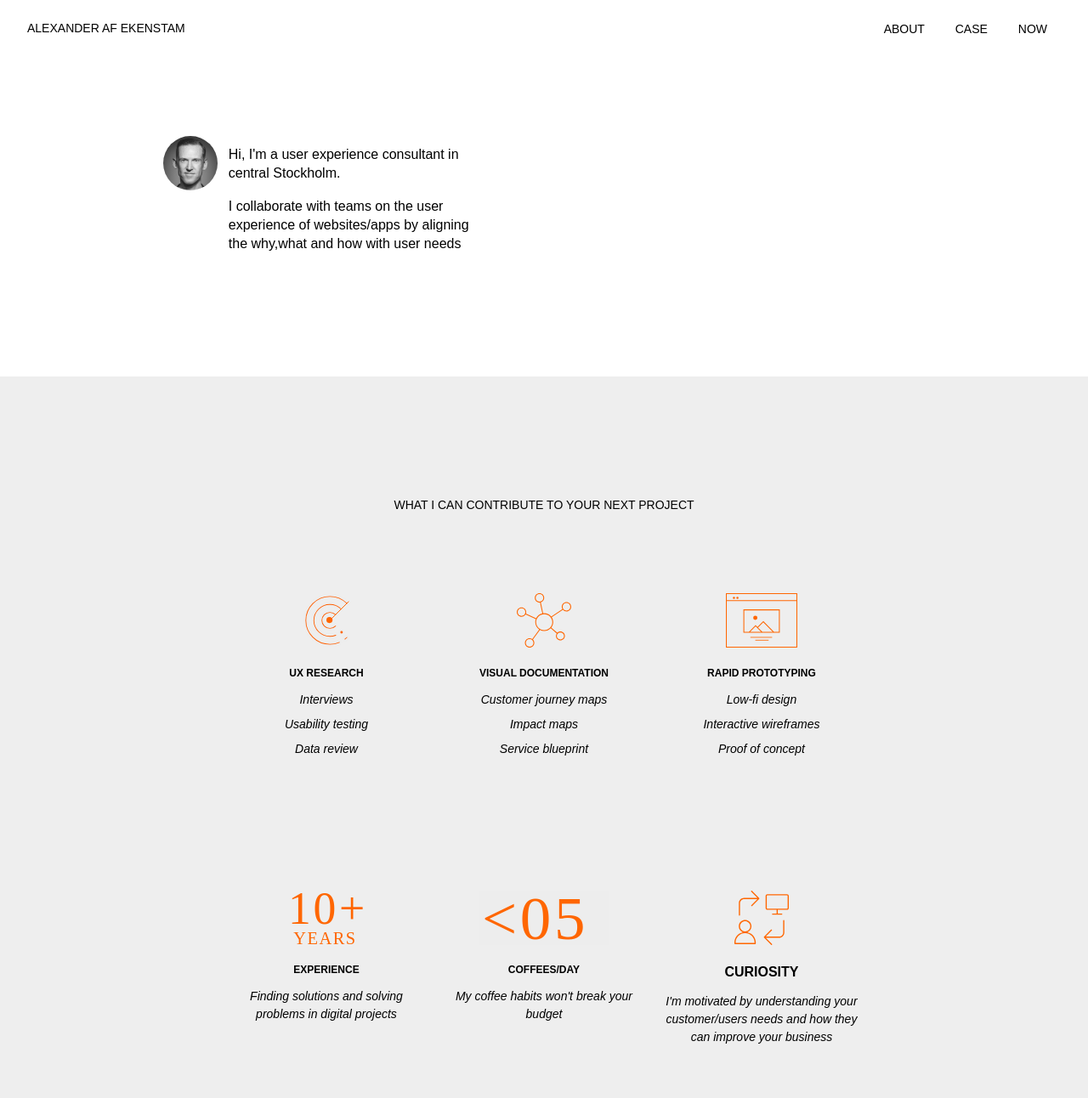
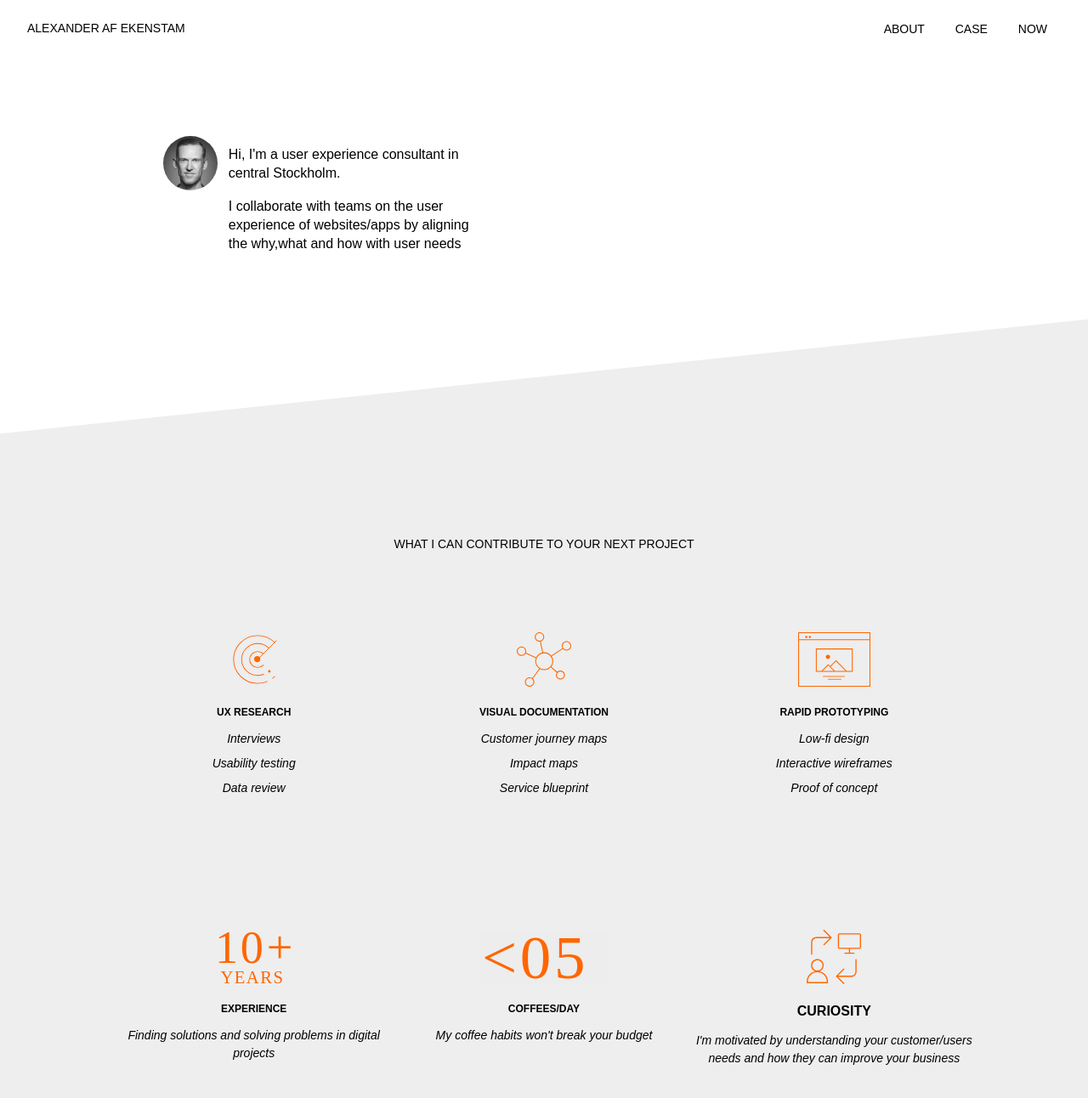
Before and after one commit to afekenstam/afekenst.am, a Jekyll site: the page built from index.md, in a window 1280 px wide and 1400 px high. Shown: the top 1292 px of the window at 85% size. Built offline with Jekyll 4.4.1, drawn with Linux system fonts in a browser that asks for light colours; nearby versions of some CDN libraries; some web fonts are replaced.

Commit message:
Add skew

```diff
--- a/assets/styles/layout/base.scss
+++ b/assets/styles/layout/base.scss
@@ -36,3 +36,17 @@ a {
     border-left: 2px dotted #ddd;
   }
 }
+.skew {
+  position: relative;
+  padding-top: 110px;
+}
+.skew:before {
+  content: "";
+  position: absolute;
+  z-index: -1;
+  width: 100%;
+  height: 120%;
+  top: 0;
+  transform: skewY(-6deg);
+  background: #eee;
+}
--- a/index.md
+++ b/index.md
@@ -15,8 +15,8 @@ title: UX consultant - Alexander af Ekenstam
   </div>
   <div class="fl w-50"></div>
 </div>
-<div class="fl w-100 bg-light-gray pa6">
-  <h3 class="f6 fw1 ttu tc">What I can contribute to your next project</h3>
+<div class="fl w-100 pv6 skew">
+  <h3 class="pt5 f6 fw1 ttu tc">What I can contribute to your next project</h3>
   <div class="fl w-100 ph6 pv5">
     <div class="fl w-third pa2 tc">
       <img src="/assets/images/services/ux-research.svg" class="h3 pv2">
```
